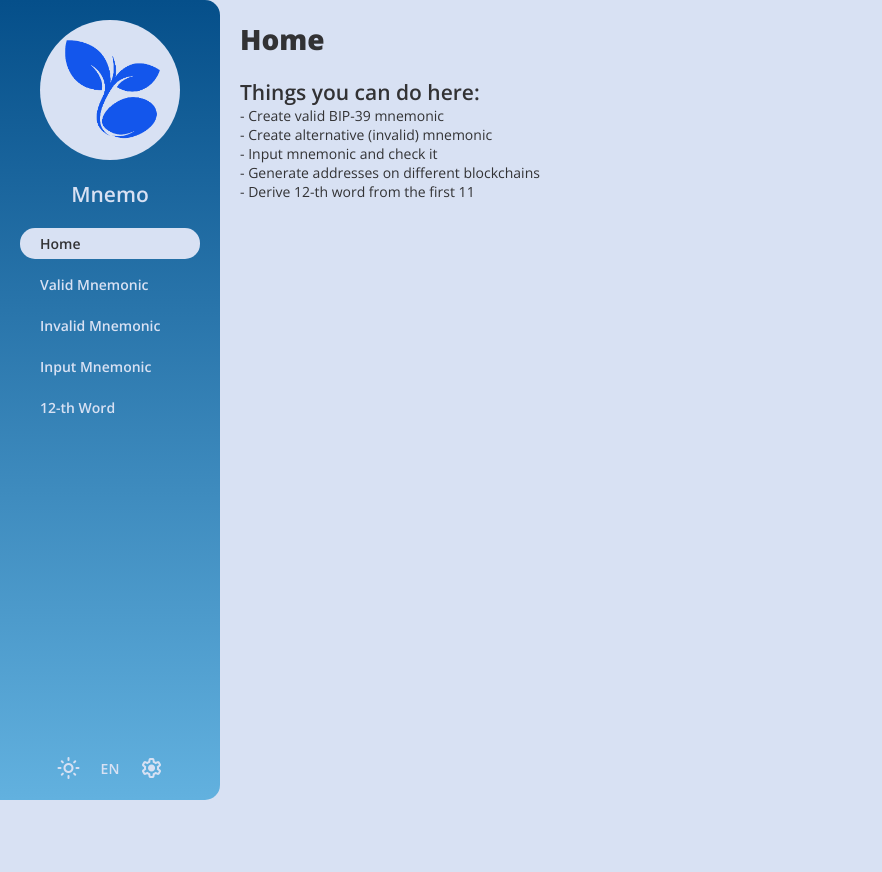
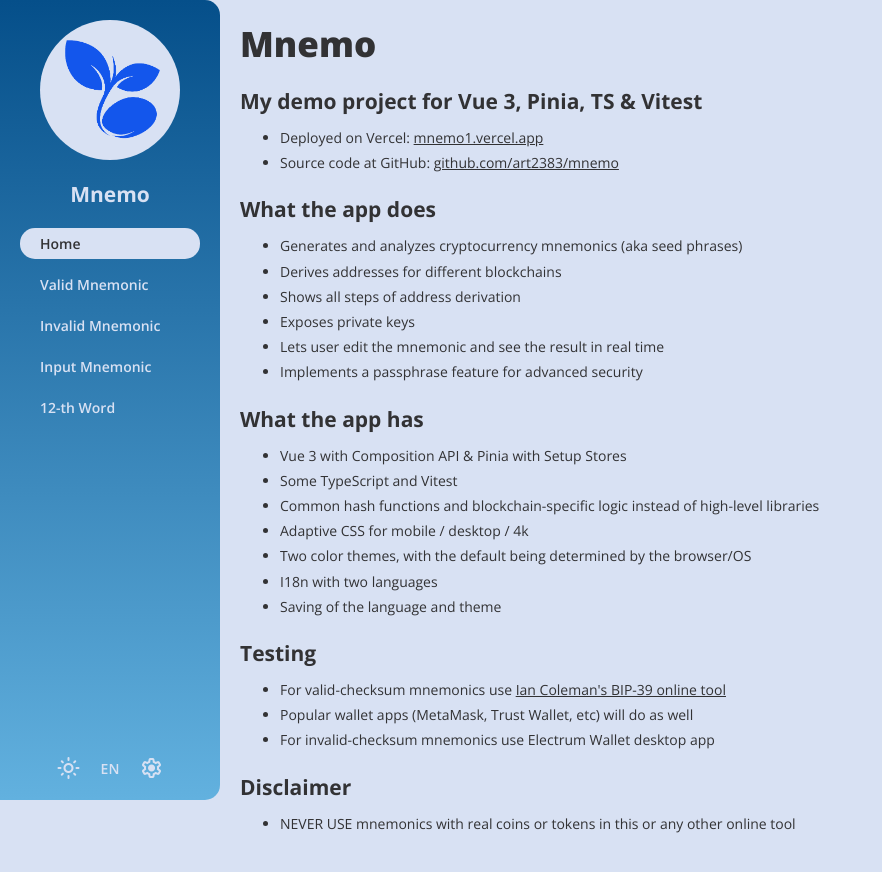
Before and after one commit to art2383/mnemo, a Vue app: page / in a window 1280 px wide. Shown: the top 872 px of the page, without its empty margins (0-882 px from the left). Before the commit the page ends 800 px from the top, so only its background shows below. Built offline with nearby package versions, Linux system fonts and the light colour scheme.

Commit message:
Single source for readme, i18n, markdown generation script, readme in home screen

```diff
--- a/src/assets/css/main.css
+++ b/src/assets/css/main.css
@@ -40,11 +40,15 @@
 h1 {
   margin-bottom: var(--gutter);
   font-weight: 800 !important;
+  font-size: 2.5rem;
+}
+
+h2 {
+  font-weight: 700 !important;
 }
 
 h3 {
   font-size: 1rem;
-  font-weight: 600 !important;
 }
 
 small, .small {
--- a/src/common/langs/en.js
+++ b/src/common/langs/en.js
@@ -13,15 +13,6 @@
     theme: 'Switch Theme',
     lang: 'Switch Language',
     settings: 'Settings'
-  },
-  home: {
-    h1: 'Home',
-    things: 'Things you can do here',
-    valid: 'Create valid BIP-39 mnemonic',
-    invalid: 'Create alternative (invalid) mnemonic',
-    input: 'Input mnemonic and check it',
-    differentChains: 'Generate addresses on different blockchains',
-    word12: 'Derive 12-th word from the first 11'
   },
   seed: {
     h1valid: 'Valid Mnemonic',
@@ -66,6 +57,33 @@
     exposePrivateKeys: 'Expose Private Keys',
     qDerivations: 'Derivations Quantity',
     plenty: 'Come on, 9 is plenty, it\'s CPU-intensive'
+  },
+  readme: {
+    heading: 'Mnemo',
+    myDemo: 'My demo project for Vue 3, Pinia, TS & Vitest',
+    deployed: 'Deployed on Vercel',
+    sourceCode: 'Source code at GitHub',
+    appDoes: 'What the app does',
+    does1: 'Generates and analyzes cryptocurrency mnemonics (aka seed phrases)',
+    does2: 'Derives addresses for different blockchains',
+    does3: 'Shows all steps of address derivation',
+    does4: 'Exposes private keys',
+    does5: 'Lets user edit the mnemonic and see the result in real time',
+    does6: 'Implements a passphrase feature for advanced security',
+    appHas: 'What the app has',
+    has1: 'Vue 3 with Composition API & Pinia with Setup Stores',
+    has2: 'Some TypeScript and Vitest',
+    has3: 'Common hash functions and blockchain-specific logic instead of high-level libraries',
+    has4: 'Adaptive CSS for mobile / desktop / 4k',
+    has5: 'Two color themes, with the default being determined by the browser/OS',
+    has6: 'I18n with two languages',
+    has7: 'Saving of the language and theme',
+    testing: 'Testing',
+    test1: 'For valid-checksum mnemonics use {link}',
+    test2: 'Popular wallet apps (MetaMask, Trust Wallet, etc) will do as well',
+    test3: 'For invalid-checksum mnemonics use Electrum Wallet desktop app',
+    disclaimer: 'Disclaimer',
+    dis1: 'NEVER USE mnemonics with real coins or tokens in this or any other online tool'
   }
 }
 
--- a/src/common/langs/ru.js
+++ b/src/common/langs/ru.js
@@ -13,15 +13,6 @@
     theme: 'Переключить тему',
     lang: 'Переключить язык',
     settings: 'Настройки'
-  },
-  home: {
-    h1: 'Главная',
-    things: 'Что здесь можно сделать',
-    valid: 'Создать валидную по BIP-39 сид фразу',
-    invalid: 'Создать альтернативную (невалидную) фразу',
-    input: 'Ввести сид фразу и проверить ее',
-    differentChains: 'Сгенерировать адреса в разных блокчейнах',
-    word12: 'Вычислить 12-ое слово из первых 11-ти'
   },
   seed: {
     h1valid: 'Валидная Фраза',
@@ -66,6 +57,33 @@
     exposePrivateKeys: 'Показывать приватные ключи',
     qDerivations: 'Количество Дериваций',
     plenty: '9 предостаточно, пожалейте процессор'
+  },
+  readme: {
+    heading: 'Mnemo',
+    myDemo: 'Демо проект на Vue 3, Pinia, TS & Vitest',
+    deployed: 'Размещен на Vercel',
+    sourceCode: 'Исходный код на GitHub',
+    appDoes: 'Что делает приложение',
+    does1: 'Генерирует и анализирует мнемоники (сид-фразы)',
+    does2: 'Создает адреса для разных блокчейнов',
+    does3: 'Показывает все этапы деривации',
+    does4: 'Показывает приватные ключи',
+    does5: 'Позволяет редактировать сид-фразу и видеть результат в реальном времени',
+    does6: 'Позволяет добавить пасс-фразу для дополнительной безопасности',
+    appHas: 'Что есть в приложении',
+    has1: 'Vue 3 с Composition API и Pinia с Setup Stores',
+    has2: 'Немного TypeScript и Vitest',
+    has3: 'Общие хэш-функции и логика для каждого блокчейна вместо готовых высокоуровневых библиотек',
+    has4: 'Адаптивный CSS для мобилки / десктопа / 4k',
+    has5: 'Две цветовые темы, дефолтная берется из настроек браузера/ОС',
+    has6: 'Интернационализация на 2 языка',
+    has7: 'Сохранения языка и темы',
+    testing: 'Тестирование',
+    test1: 'Для сид-фраз с валидной чексуммой используйте {link}',
+    test2: 'Известные приложения-кошельки (MetaMask, Trust Wallet, etc) тоже подойдут',
+    test3: 'Для сид-фраз с невалидной чексуммой исопльзуйте десктоп приложение Electrum',
+    disclaimer: 'Дисклеймер',
+    dis1: 'НИКОГДА НЕ вводите сид-фразы с настоящими монетами или токенами в это или любое другое онлайн приложение'
   }
 }
 
--- a/src/views/HomeView.vue
+++ b/src/views/HomeView.vue
@@ -4,20 +4,60 @@
 
 <template>
   <div class="home-view">
-    <div class="intro">
-      <h1>{{ $t('home.h1') }}</h1>
-      <h2>{{ $t('home.things') }}:</h2>
-      <p>- {{ $t('home.valid') }}</p>
-      <p>- {{ $t('home.invalid') }}</p>
-      <p>- {{ $t('home.input') }}</p>
-      <p>- {{ $t('home.differentChains') }}</p>
-      <p>- {{ $t('home.word12') }}</p>
+    <div class="readme">
+      <h1>{{$t('readme.heading')}}</h1>
+
+      <h2>{{$t('readme.myDemo')}}</h2>
+      <ul>
+        <li>{{$t('readme.deployed')}}: <a href="https://mnemo1.vercel.app" target="_blank">mnemo1.vercel.app</a></li>
+        <li>{{$t('readme.sourceCode')}}: <a href="https://github.com/art2383/mnemo" target="_blank">github.com/art2383/mnemo</a></li>
+      </ul>
+
+      <h2>{{$t('readme.appDoes')}}</h2>
+      <ul>
+        <li>{{$t('readme.does1')}}</li>
+        <li>{{$t('readme.does2')}}</li>
+        <li>{{$t('readme.does3')}}</li>
+        <li>{{$t('readme.does4')}}</li>
+        <li>{{$t('readme.does5')}}</li>
+        <li>{{$t('readme.does6')}}</li>
+      </ul>
+
+      <h2>{{$t('readme.appHas')}}</h2>
+      <ul>
+        <li>{{$t('readme.has1')}}</li>
+        <li>{{$t('readme.has2')}}</li>
+        <li>{{$t('readme.has3')}}</li>
+        <li>{{$t('readme.has4')}}</li>
+        <li>{{$t('readme.has5')}}</li>
+        <li>{{$t('readme.has6')}}</li>
+        <li>{{$t('readme.has7')}}</li>
+      </ul>
+
+      <h2>{{$t('readme.testing')}}</h2>
+      <ul>
+        <li v-html="$t('readme.test1', {link: `<a href='https://iancoleman.io/bip39' target='_blank'>Ian Coleman's BIP-39 online tool</a>`})"></li>
+        <li>{{$t('readme.test2')}}</li>
+        <li>{{$t('readme.test3')}}</li>
+      </ul>
+
+      <h2>{{$t('readme.disclaimer')}}</h2>
+      <ul>
+        <li>{{$t('readme.dis1')}}</li>
+      </ul>
+
     </div>
   </div>
 </template>
 
 <style scoped>
-.intro {
-  margin: 0 0 50px 0;
+.readme h2 {
+  margin-bottom: calc(0.5 * var(--gutter));
+}
+
+.readme ul {
+  margin-bottom: calc(1 * var(--gutter));
+  padding-left: calc(2 * var(--gutter));
+  line-height: 180%;
 }
 </style>
```
Also changed, not shown: generate-readme.js (added, +40 -0 lines), 1 other file (tests, documents, lock files or other folders).
